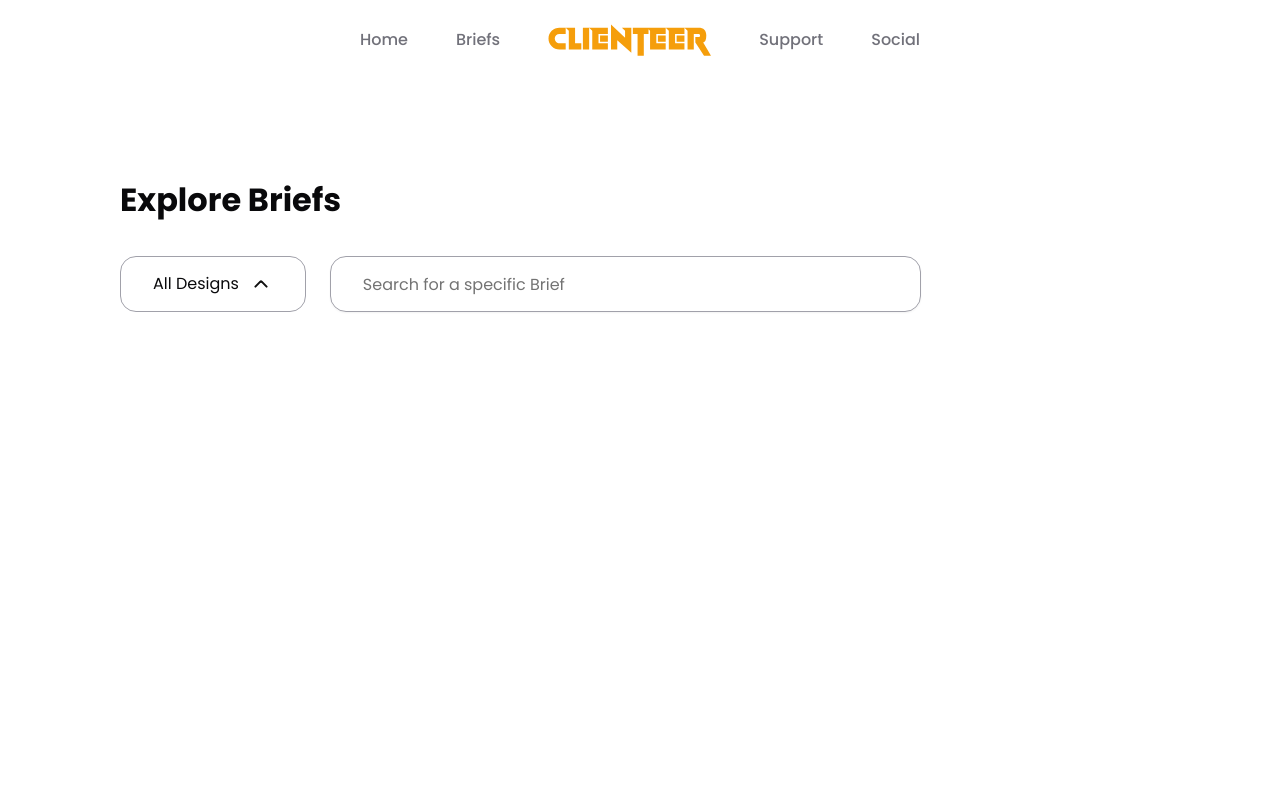
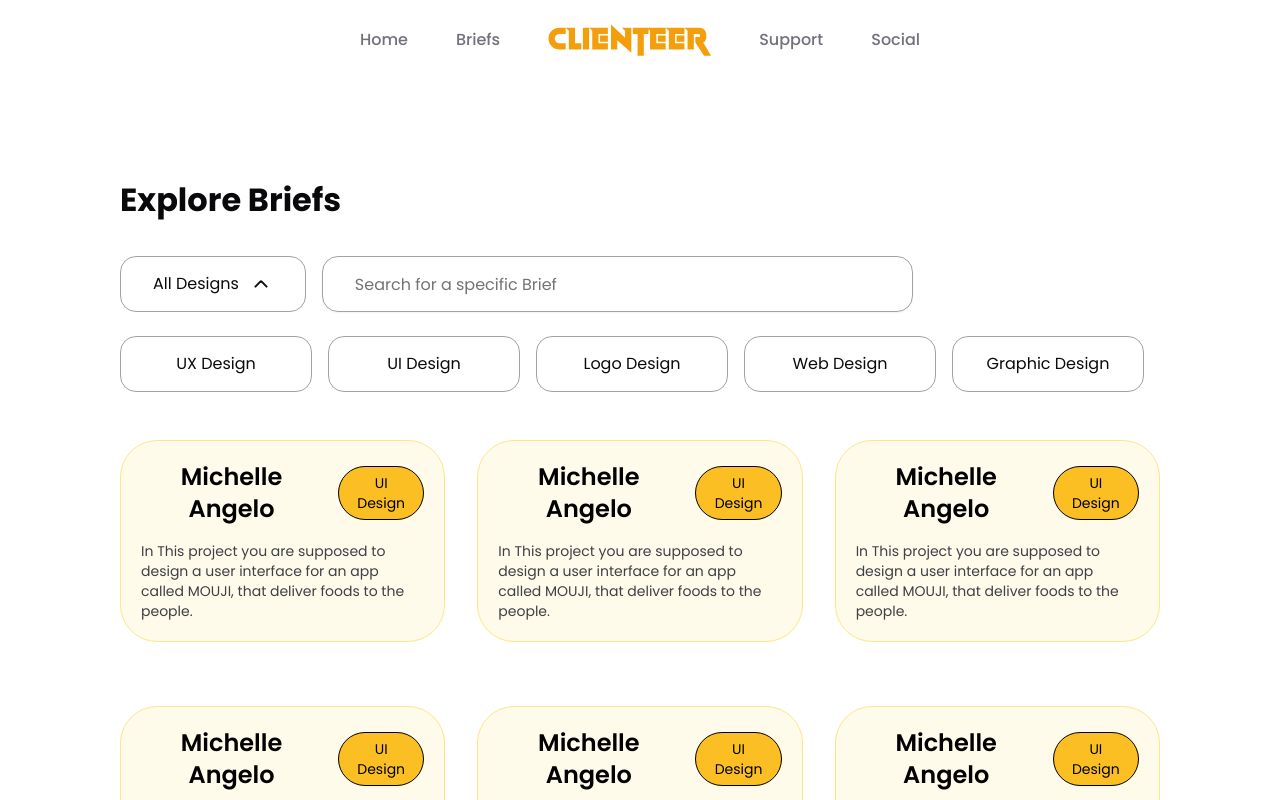
Before and after one commit to mohamedzouine827/clienteer, a Next.js app: page /Clienteer in a window 1280 px wide. Both pictures are taken after a click on the button "All Designs". Shown: the top 800 px of the page. Built offline with nearby package versions, Linux system fonts and the light colour scheme.

Commit message:
Search Fixed, Category too

```diff
--- a/pages/_components/Footer.tsx
+++ b/pages/_components/Footer.tsx
@@ -1,23 +1,27 @@
 import { FC } from "react";
 import FooterLogo from "./Assets/FooterLogo";
-interface IndexProps { }
 
+interface IndexProps {
+  bg: string;
+}
 
-const Footer: FC<IndexProps> = () => {
+const Footer: FC<IndexProps> = ({ bg }) => {
   return (
     <div>
-            <div className="w-full max-w-[1920px] px-8 md:px-8 lg:px-[120px] 2xl:px-[304px] py-8 md:py-16 lg:py-24 flex flex-col md:flex-row justify-between items-center gap-4 md:gap-12">
-                <FooterLogo/>
+      <div style={{background: bg}} className={`w-full ${bg} max-w-[1920px] px-8 md:px-8 lg:px-[120px] 2xl:px-[304px] py-8 md:py-16 lg:py-24 flex flex-col md:flex-row justify-between items-center gap-4 md:gap-12`}>
+        <FooterLogo />
         <div className="flex flex-col md:flex-row items-center gap-2 md:gap-8">
-                    <div className="text-zinc-500 text-sm md:text-base font-medium ">Home</div>
-                    <div className="text-zinc-500 text-sm md:text-base font-medium ">Briefs</div>
-                    <div className="text-zinc-500 text-sm md:text-base font-medium ">Support</div>
-                    <div className="text-zinc-500 text-sm md:text-base font-medium ">Socials</div>
+          <div className="text-zinc-500 text-sm md:text-base font-medium">Home</div>
+          <div className="text-zinc-500 text-sm md:text-base font-medium">Briefs</div>
+          <div className="text-zinc-500 text-sm md:text-base font-medium">Support</div>
+          <div className="text-zinc-500 text-sm md:text-base font-medium">Socials</div>
         </div>
-                <div className="text-zinc-500 text-xs md:text-sm font-medium  text-center md:text-left">All Rights reserved to CLIENTEER ©</div>
+        <div className="text-zinc-500 text-xs md:text-sm font-medium text-center md:text-left">
+          All Rights reserved to CLIENTEER ©
         </div>
       </div>
-    )
-}
+    </div>
+  );
+};
 
-export default Footer
+export default Footer;
--- /dev/null
+++ b/pages/_components/_Clienteer/BriefBlock.tsx
@@ -0,0 +1,15 @@
+import React from 'react'
+
+export default function BriefBlock() {
+    return (
+        <div className="group w-[378px] hover:shadow-xl cursor-pointer transition-all duration-150 ease-in-out p-5 hover:bg-amber-100 bg-amber-50 rounded-[37px] border border-amber-200 flex-col justify-start items-start gap-4 inline-flex">
+            <div className="justify-start items-center gap-4 inline-flex">
+                <div className="text-center group-hover:text-zinc-700 text-black text-2xl font-semibold">Michelle Angelo</div>
+                <div className="px-3 py-1.5 bg-amber-400 rounded-[29px] border border-black justify-center items-center gap-2.5 flex">
+                    <div className="text-center text-black text-sm font-normal">UI Design</div>
+                </div>
+            </div>
+            <div className="self-stretch text-zinc-700 group-hover:text-zinc-500 text-sm font-normal">In This project you are supposed to design a user interface for an app called MOUJI, that deliver foods to the people. </div>
+        </div>
+    )
+}
--- a/pages/_components/_Clienteer/Category.tsx
+++ b/pages/_components/_Clienteer/Category.tsx
@@ -1,16 +1,53 @@
-import React, { useState } from 'react';
+import React, { useState, useReducer } from 'react';
 import ArrowDown from '../Assets/ArrowDown';
-import { Input } from "@/components/ui/input"
+import { Input } from "@/components/ui/input";
+
+interface Design {
+    id: number;
+    type: string;
+    clicked: boolean;
+}
+
+interface Action {
+    type: 'TOGGLE_CLICK';
+    id: number;
+}
+
+const initialDesigns: Design[] = [
+    { id: 1, type: "UX Design", clicked: false },
+    { id: 2, type: "UI Design", clicked: false },
+    { id: 3, type: "Logo Design", clicked: false },
+    { id: 4, type: "Web Design", clicked: false },
+    { id: 5, type: "Graphic Design", clicked: false },
+];
+
+const reducer = (state: Design[], action: Action): Design[] => {
+    switch (action.type) {
+        case 'TOGGLE_CLICK':
+            return state.map(design =>
+                design.id === action.id ? { ...design, clicked: !design.clicked } : design
+            );
+        default:
+            return state;
+    }
+};
 
 const Category: React.FC = () => {
     const [isRotated, setIsRotated] = useState<boolean>(false);
+    const [designs, dispatch] = useReducer(reducer, initialDesigns);
 
     const handleClick = () => {
         setIsRotated(!isRotated);
     };
 
+    const handleDesignClick = (id: number) => {
+        dispatch({ type: 'TOGGLE_CLICK', id });
+    };
+
     return (
-        <div className='flex flex-row gap-[24px]'>
+        <div className='flex flex-col gap-[24px]'>
+            <div className='flex flex-row gap-4'>
+                <div className='flex flex-col gap-2'>
                     <button
                         className="h-14 px-8 py-4 rounded-2xl border border-zinc-400 flex items-center gap-2.5 cursor-pointer"
                         onClick={handleClick}
@@ -18,9 +55,20 @@ const Category: React.FC = () => {
                         <div className="text-zinc-950 text-base font-normal">All Designs</div>
                         <ArrowDown className={`transition-transform duration-300 ${isRotated ? 'rotate-180' : ''}`} />
                     </button>
-
-            <Input placeholder='Search for a specific Brief' type='text' className=' text-zinc-950 text-base font-normal w-[591px] h-14 px-8 py-4 rounded-2xl border border-zinc-400 flex items-center'/>
-
+                </div>
+                <Input placeholder='Search for a specific Brief' type='text' className='text-zinc-950 text-base font-normal w-[591px] h-14 px-8 py-4 rounded-2xl border border-zinc-400 flex items-center' />
+            </div>
+            <div className='flex flex-row gap-4'>
+                {designs.map((design) => (
+                    <div
+                        key={design.id}
+                        className={`h-14 px-8 py-4 w-48 rounded-2xl border justify-center items-center flex text-base font-normal cursor-pointer transition-colors duration-300 ${isRotated ? 'visible' : 'hidden invisible'} ${design.clicked ? 'bg-[#FBBF24] text-zinc-700' : 'border-zinc-400'}`}
+                        onClick={() => handleDesignClick(design.id)}
+                    >
+                        {design.type}
+                    </div>
+                ))}
+            </div>
         </div>
     );
 }
--- a/pages/_components/_Clienteer/SearchBar.tsx
+++ b/pages/_components/_Clienteer/SearchBar.tsx
@@ -1,6 +1,8 @@
 import { Poppins } from 'next/font/google';
 import React from 'react'
 import Category from './Category';
+import BriefBlock from './BriefBlock';
+import Footer from '../Footer';
 const poppins = Poppins({
     subsets: ["latin"],
     weight: ["100", "200", "400", "300", "600", "500", "700", "800", "900"], // Specify the weights you want to use
@@ -11,15 +13,36 @@ export default function SearchBar() {
   return (
     <section className={poppins.className} >
         <div className='w-full py-24 px-[120px] 2xl:px-[304px] '>
+          <div className='flex flex-col gap-[48px]'>
             <div className='flex-col justify-start items-start gap-8 inline-flex'>
             <h1 className='font-bold text-zinc-950 text-[32px]'>
             Explore Briefs
             </h1>
             <Category/>
             </div>
+            <div className='flex flex-col gap-16'>
+            <div className='flex flex-row  gap-8 '>
+            <BriefBlock />
+            <BriefBlock />
+            <BriefBlock />
+            </div>
+            <div className='flex flex-row  gap-8 '>
+            <BriefBlock />
+            <BriefBlock />
+            <BriefBlock />
+            </div>
+            <div className='flex flex-row  gap-8 '>
+            <BriefBlock />
+            <BriefBlock />
+            <BriefBlock />
+            </div>
+            </div>
 
 
+            </div>
+
         </div>
+        <Footer bg='#FFFBEB'/>
     </section>
   )
 }
--- a/pages/index.tsx
+++ b/pages/index.tsx
@@ -23,7 +23,7 @@ export default function Home() {
       <HeroSection />
       <WhatSection/>
       <HowTo/>
-      <Footer/>
+      <Footer bg=""/>
       </div>
     </section>
   );
```
Also changed, not shown: pages/Clienteer/index.tsx (+10 -6 lines). Lines whose indentation alone changed are shown as unchanged.
